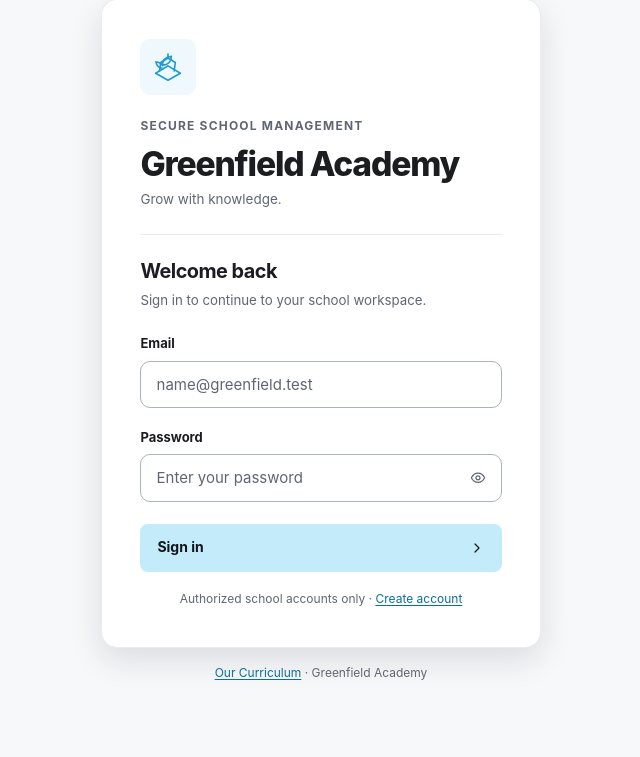
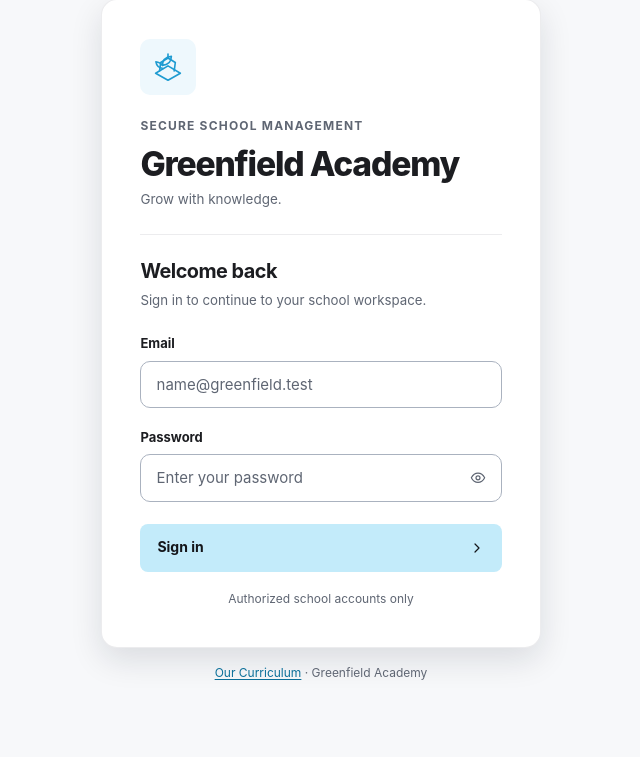
Before and after one commit to papanii22/greenfield-academy-secure-school-management, a Flask app: template Templates/auth/login.html in a window 1280 px wide. Shown: the part 43-800 px from the top of the page, without its empty margins (319-959 px from the left). Run offline with Flask 3, Linux system fonts and the light colour scheme; the template is opened without the code that fills it, so the values that code supplies are empty, except form fields; form fields are guessed from the names that the template uses; parts of the project's set-up code (start-up, migrations or seed data) failed here and were passed over; some libraries are stand-ins or nearby versions.

Commit message:
chore: remove Create account link from login page
Co-Authored-By: Claude Opus 5.5 <noreply@anthropic.com>

```diff
--- a/Templates/auth/login.html
+++ b/Templates/auth/login.html
@@ -47,8 +47,7 @@
       </p>
     {% endif %}
     <p class="login-footnote">
-      Authorized school accounts only ·
-      <a href="{{ url_for('auth.signup') }}">Create account</a>
+      Authorized school accounts only
     </p>
   </section>
 {% endblock %}
```
Also changed, not shown: Tests/test_auth.py (+3 -3 lines).
